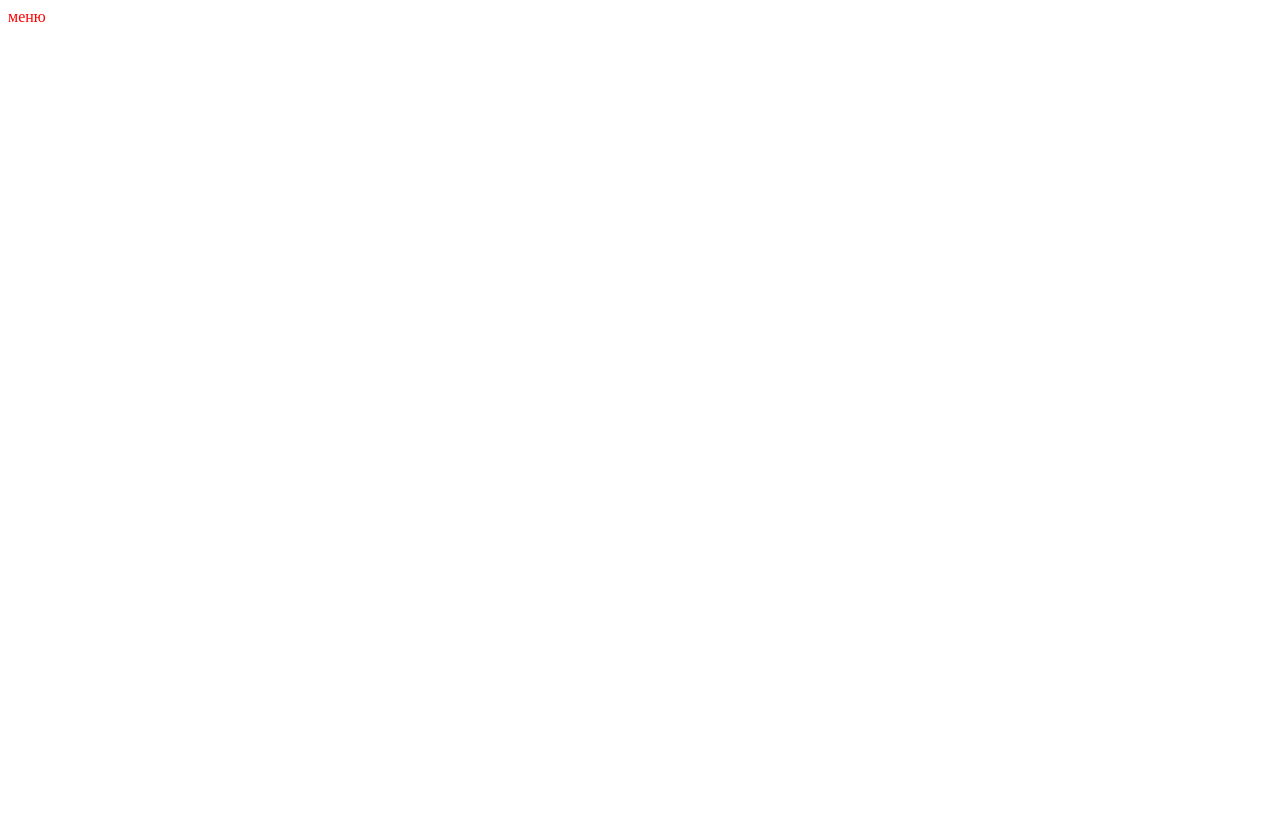
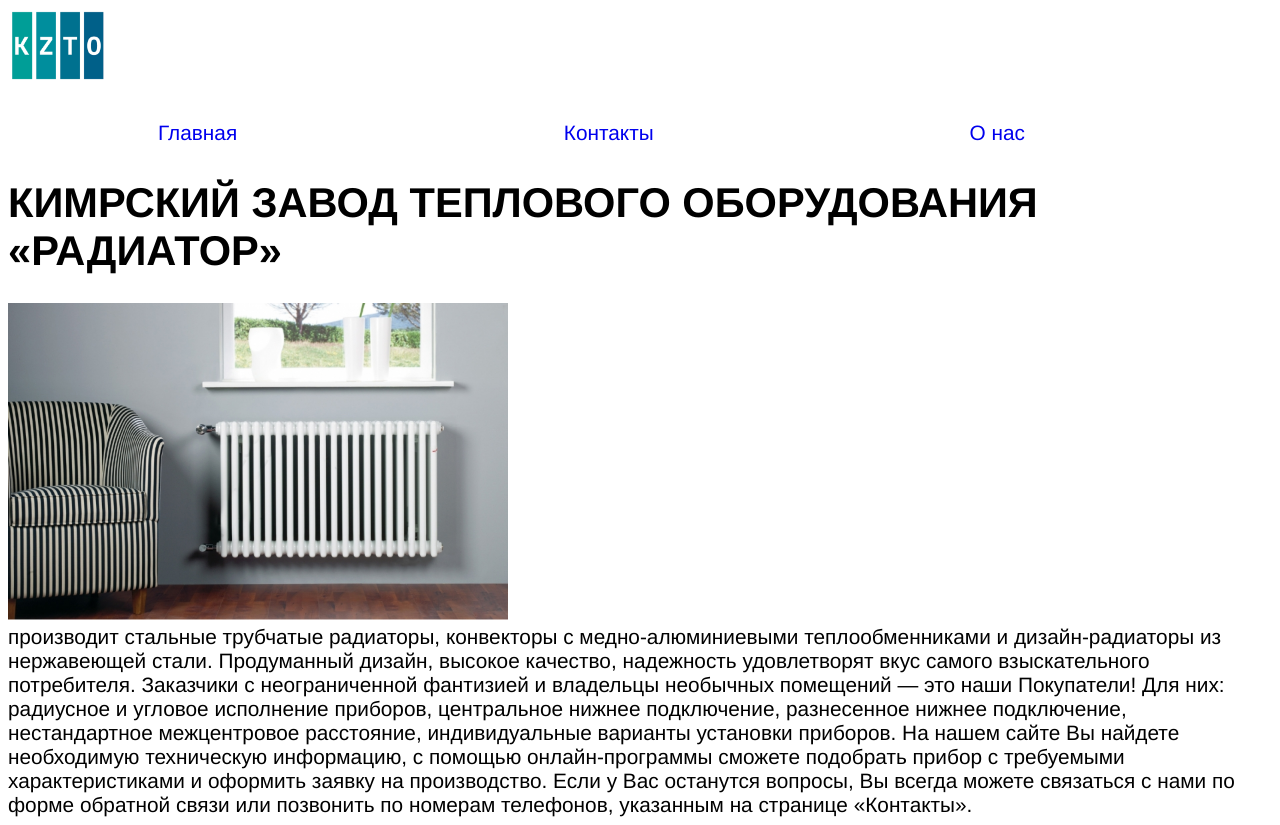
Before and after one commit to Belov1337/Site, a plain HTML site: page index.html in a window 1280 px wide. Before the commit the page ends 800 px from the top, so only its background shows below. Drawn offline with Linux system fonts and the light colour scheme.

Commit message:
shablon
вставил лого, сделал верхнее меню, добавил  картинку и текст

```diff
--- a/assets/css/style.scss
+++ b/assets/css/style.scss
@@ -1,3 +1,56 @@
 header {
-    color : #f00;
+    color : rgb(0, 0, 0);
 }
+$font-stack:    Helvetica, sans-serif;
+$primary-color: rgb(0, 0, 0);
+
+body {
+  font: 130% $font-stack;
+  color: $primary-color;
+}
+img {
+    width: 100px;
+}
+nav {
+    ul {
+      margin: 0;
+      padding: 0;
+      list-style: none;
+    }
+
+    li { display: inline-block;
+
+    }
+
+    a {
+      display: block;
+      padding: 6px 150px;
+      width: 100px;
+      text-decoration: none;
+    }
+  }
+  .service {
+    display: flex;
+    justify-content: space-between;
+
+    &-wrapper{
+      background-color: #f5f5f5;
+    }
+
+    &__item{
+      text-align: center;
+     }
+
+    &__img {
+      margin-bottom: 50px;
+     }
+
+    &__text {
+      color: #1c1c1c;
+      line-height: (22 / 16);
+
+    &_bold {
+      font-weight: 700;
+    }
+   }
+ }
--- a/index.html
+++ b/index.html
@@ -7,7 +7,37 @@
     <title>Document</title>
     <link rel="stylesheet" href="assets/css/style.css">
 </head>
+<img class = "logo" src="assets/img/kzto_logotip.png">
+<h1></h1>
 <body>
-    <header>меню</header>
+
+    <header>
+        <nav class="main-menu">
+        <ul>
+            <li>
+                <a href="syte.html">Главная</a>
+                    </li>
+            <li>
+                <a href="#">Контакты</a>
+                    </li>
+            <li>
+                <a href="#">О нас</a>
+                    </li>
+            <li>
+        </ul>
+    </nav>
+</header>
+    <h1>КИМРСКИЙ ЗАВОД ТЕПЛОВОГО ОБОРУДОВАНИЯ «РАДИАТОР» </h1>
+    <img src="assets/img/66497-3.jfif" width="500">
+<div class="bro">
+производит стальные трубчатые радиаторы, конвекторы с медно-алюминиевыми теплообменниками и дизайн-радиаторы из нержавеющей стали.
+Продуманный дизайн, высокое качество, надежность удовлетворят вкус самого взыскательного потребителя.
+Заказчики с неограниченной фантизией и владельцы необычных помещений — это наши Покупатели! Для них: радиусное и угловое исполнение приборов, центральное нижнее подключение, разнесенное нижнее подключение, нестандартное межцентровое расстояние, индивидуальные варианты установки приборов.
+На нашем сайте Вы найдете необходимую техническую информацию, с помощью онлайн-программы сможете подобрать прибор с требуемыми характеристиками и оформить заявку на производство.
+Если у Вас останутся вопросы, Вы всегда можете связаться с нами по форме обратной связи или позвонить по номерам телефонов, указанным на странице «Контакты».
+</div>
+
+
+
 </body>
 </html>
```
Also changed, not shown: assets/css/style.css, assets/img/66497-3.jfif (added), assets/img/kzto_logotip.png (added), 1 other file.
